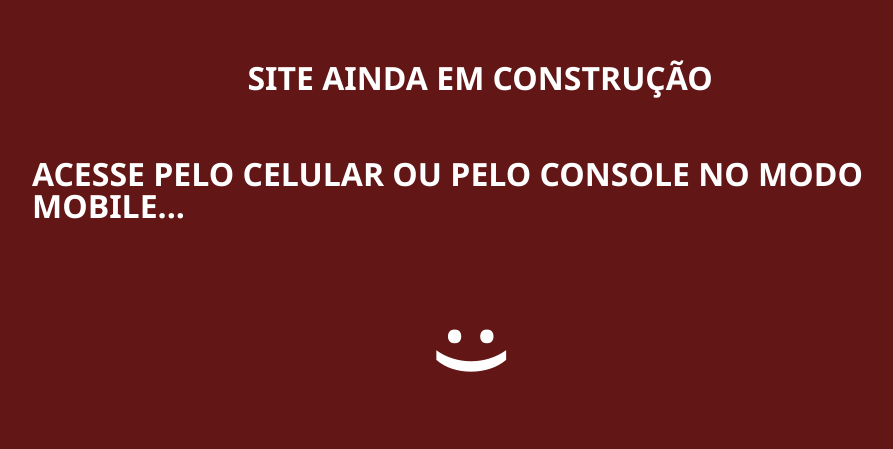
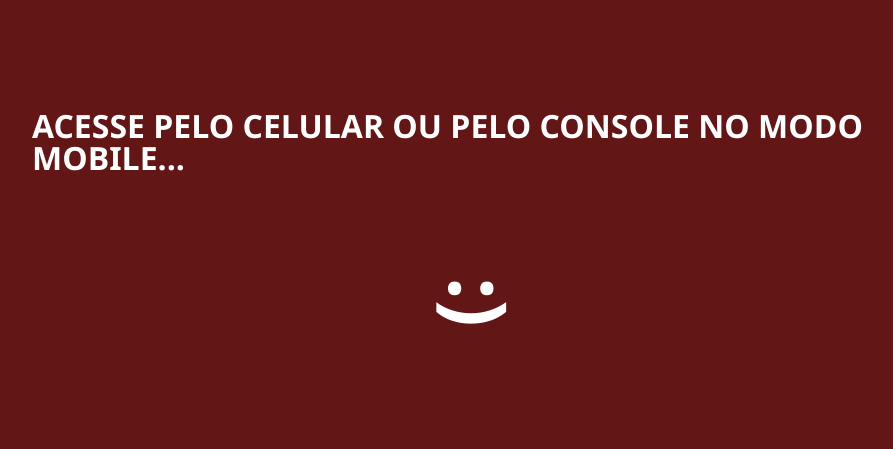
Before and after one commit to Charlan-Barneche/Petlife, a plain HTML site: page index.html in a window 1280 px wide. Shown: the part 170-619 px from the top of the page, without its empty margins (168-1061 px from the left). Drawn offline with Linux system fonts and the light colour scheme.

Commit message:
Update index.html

```diff
--- a/index.html
+++ b/index.html
@@ -16,7 +16,6 @@
 <body>
 
     <div class="recado" id="recado">
-        <p>SITE AINDA EM CONSTRUÇÃO</p>
         <p>ACESSE PELO CELULAR OU PELO CONSOLE NO MODO MOBILE...</p>
         <p class="rosto">:)</p>
     </div>
```
